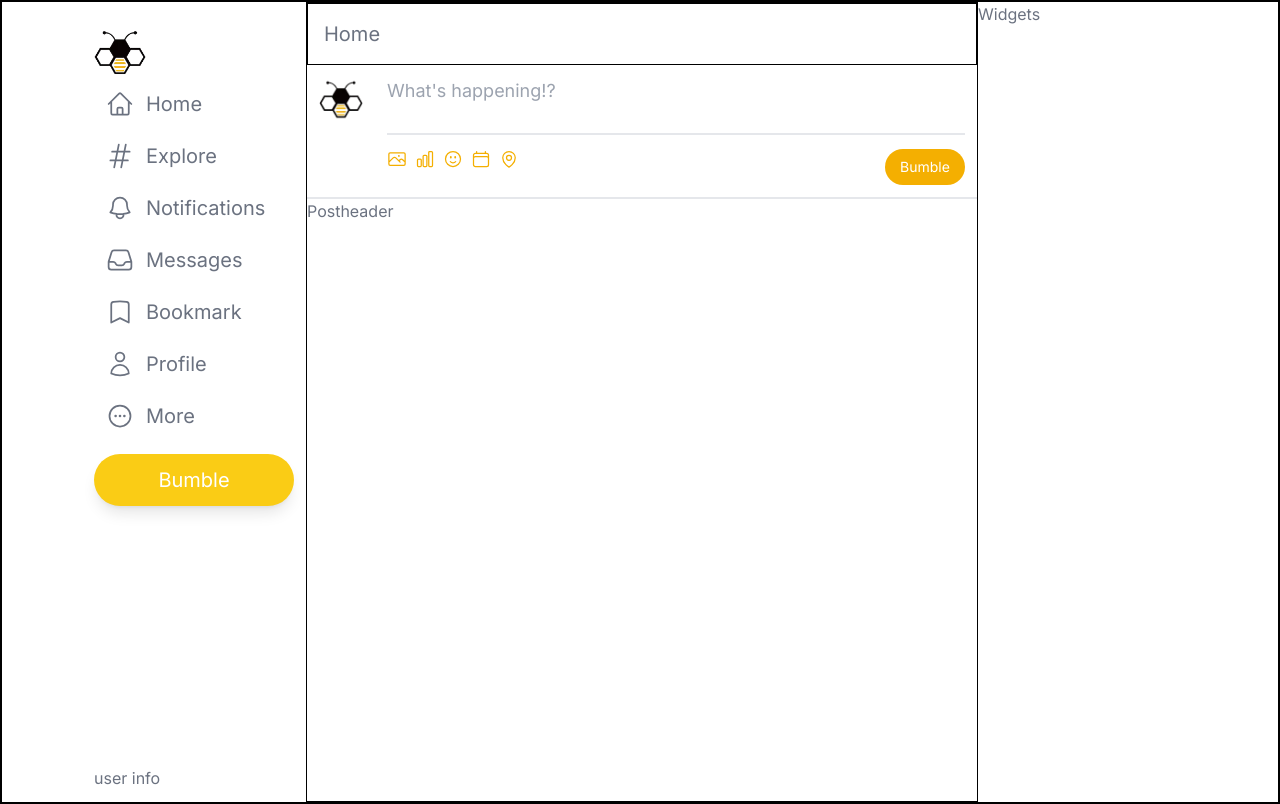
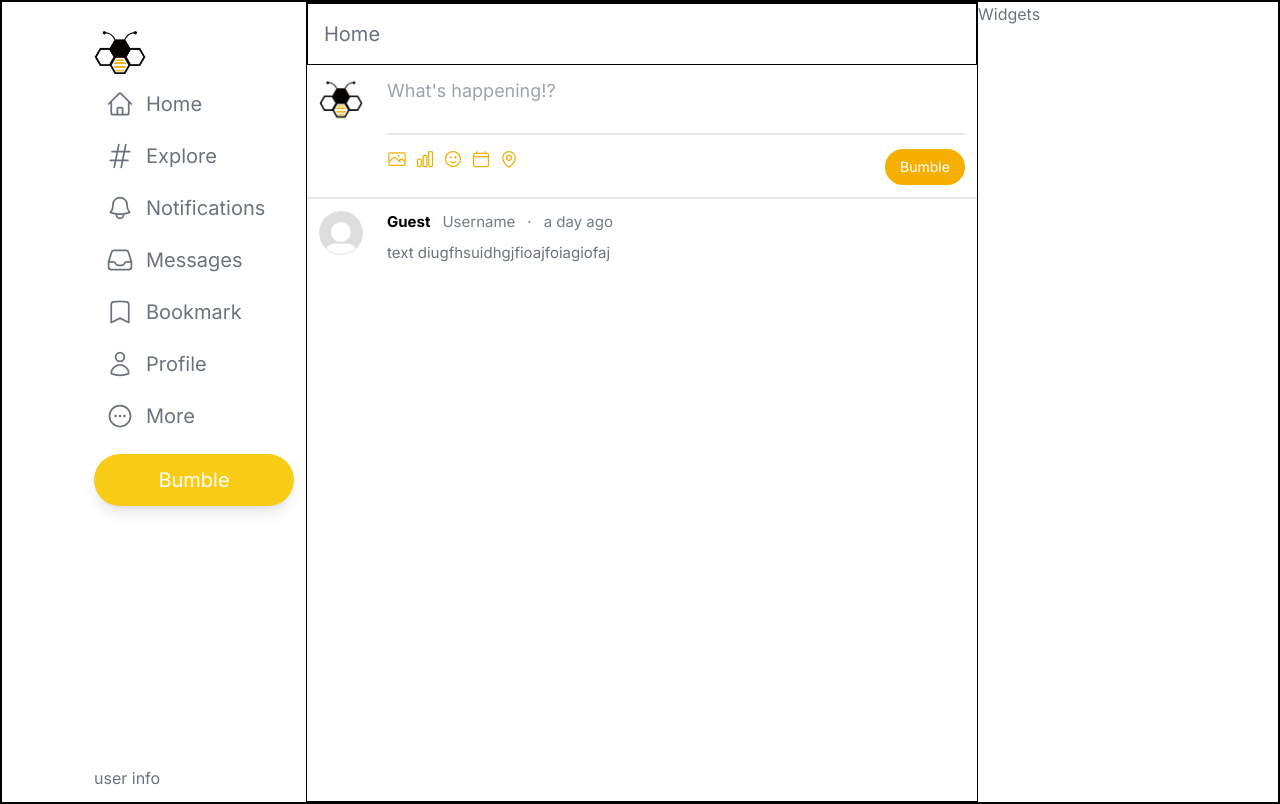
Before and after one commit to KrazyNight/social-media-app-solo-3, a Next.js app: page / in a window 1280 px wide. Built offline with nearby package versions, Linux system fonts and the light colour scheme.

Commit message:
PostHeader part 2

```diff
--- a/components/Post.tsx
+++ b/components/Post.tsx
@@ -1,3 +1,5 @@
+//step 2 text response vid: 1:04:00
+import Image from 'next/image'
 import React from 'react'
 
 export default function Post() {
@@ -15,12 +17,66 @@ export default function Post() {
 export function PostHeader() {
     return (
         <>
-        <div>
-            Postheader
+        <div className='flex p-3 space-x-6 '>
+            <Image
+            src={"/assets/profile-pic.png"}
+            width={44}
+            height={44}
+            alt='Profile-Pic'
+            className='h-11 w-11  '
+            />
+
+            <div className='text-[15px] flex flex-col space-y-2   '>
+                <div className='flex space-x-3 text-[#707e89] '>
+                    <span className='text-black font-bold
+                    inline-block
+
+
+                    whitespace-nowrap overflow-hidden text-ellipsis
+
+                    max-w-[60px]
+                    min-[400px]:max-w-[100px]
+                    min-[500px]:max-w-[140px]
+                    sm:max-w-[160px]
+
+                    '>Guest</span>
+                    <span className='
+
+                    inline-block
+                    whitespace-nowrap overflow-hidden text-ellipsis
+
+                    max-w-[60px]
+                    min-[400px]:max-w-[100px]
+                    min-[500px]:max-w-[140px]
+                    sm:max-w-[160px]
+                    '>Username</span>
+                    <span> · </span>
+                    <span> a day ago </span>
+
+                </div>
+                <span>text diugfhsuidhgjfioajfoiagiofaj</span>
+            </div>
         </div>
         </>
     )
+
+    //              inline-block
+    //
+    //                 whitespace-nowrap overflow-hidden text-ellipsis
+
+    //                 max-w-[60px]
+    //                 min-[400px]:max-w-[100px]
+    //                 min-[500px]:max-w-[140px]
+    //                 sm:max-w-[160px]
+
+    //- inline-block: allows to access the <span> and set max-width ::::remember span are inline elements
+    // whitespace-nowrap: makes sure that our text never goes onto multiple lines
+    // overflow-hidden:  we don't want our text going past our max-width
+    // text-ellipsis: when out text goes past max-width, we wil display ellipsis
+
 }
+
+
 
 
 // //Step 1
```
